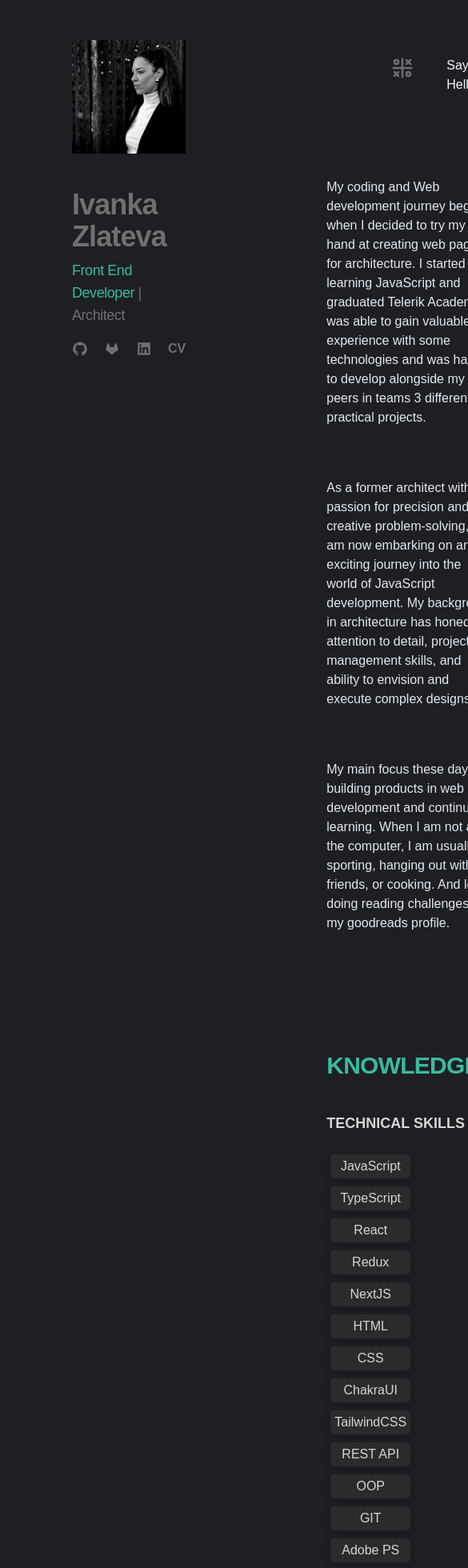
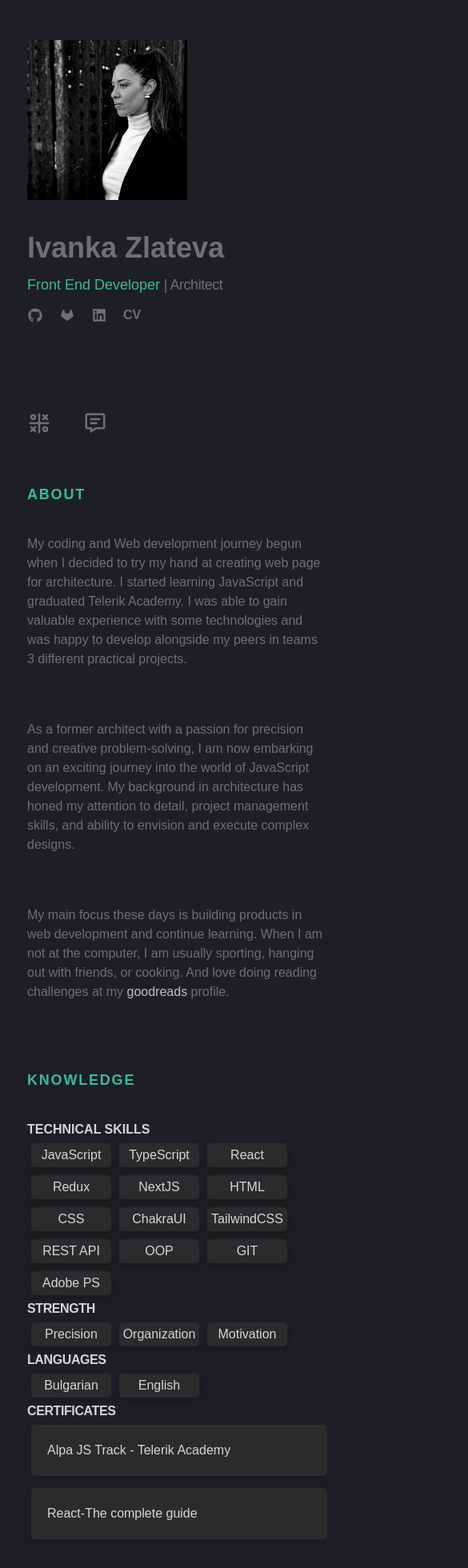
Before and after one commit to ipz06/my-portfolio, a Next.js app: page / in a window 390 px wide. Shown: the top 1960 px of the page at 80% size, 585 px wide, since content can reach past the window. Built offline with nearby package versions, Linux system fonts and the light colour scheme.

Commit message:
Work on responsiveness

```diff
--- a/src/app/about/page.tsx
+++ b/src/app/about/page.tsx
@@ -2,25 +2,31 @@ import Link from "next/link";
 
 export default function About () {
     return (
-        <div className="my-16" id='about'>
-             <p className="mb-4 text-slate-200">
+        <section id='about' className="mb-16 scroll-mt-16 md:mb-24 lg:mb-36 lg:scroll-mt-24" >
+            <div className="sticky top-0 z-20 -mx-6 mb-4 w-screen px-6 py-5 backdrop-blur md:-mx-12 md:px-12 lg:sr-only lg:relative lg:top-auto lg:mx-auto lg:w-full lg:px-0 lg:py-0 lg:opacity-0">
+                <h2 className="text-[#3BBA9C] text-lg font-bold tracking-widest lg:sr-only">ABOUT</h2>
+            </div>
+            <div>
+                <p className="mb-4 text-[#707070]">
                 My coding and Web development journey begun when I decided to try my hand at creating web page for architecture.
                 I started learning JavaScript and graduated Telerik Academy.  I was able to gain valuable experience with some <a href='#skills'>technologies </a>
                 and was happy to develop alongside my peers in teams 3 different practical projects.
                 </p>
-            <p className="my-16 text-slate-200">
+                <p className="my-16 text-[#707070]">
                 As a former architect with a passion for precision and creative problem-solving,
                 I am now embarking on an exciting journey into the world of JavaScript development.
                 My background in architecture has honed my attention to detail, project management skills,
                 and ability to envision and execute complex designs.
                 </p>
-            <p className="my-16 text-slate-200">
+                <p className="my-16 text-[#707070]">
                 My main focus these days is building products in web development and continue learning.
                 When I am not at the computer, I am usually sporting,
                 hanging out with friends, or cooking. And love doing reading
-            challenges at my <Link href='https://www.goodreads.com/' className="hover:text-[#3BBA9C] ">goodreads</Link> profile.
+                challenges at my <Link href='https://www.goodreads.com/' className="text-[#bebebe] hover:text-[#3BBA9C] ">goodreads</Link> profile.
                 </p>
+            </div>
 
-        </div>
+
+        </section>
     )
 }
--- a/src/app/contact/page.tsx
+++ b/src/app/contact/page.tsx
@@ -4,9 +4,12 @@ import { MdEmail } from "react-icons/md";
 
 export default function Contact() {
 return (
-    <div id='contact'>
-        <h1 className="text-3xl font-bold tracking-tight text-[#3BBA9C] py-5">CONTACT</h1>
-        <div className='flex flex-row justify-between m-1 p-3'>
+    <section id='contact'>
+        <div className='sticky top-0 z-20 -mx-6 mb-4 w-screen px-6 py-5 backdrop-blur md:-mx-12 md:px-12 lg:sr-only lg:relative lg:top-auto lg:mx-auto lg:w-full lg:px-0 lg:py-0 lg:opacity-0'>
+            <h2 className='text-[#3BBA9C] text-lg font-bold tracking-widest lg:sr-only'>CONTACT</h2>
+        </div>
+        <h1 className="text-3xl font-bold tracking-widest text-[#3BBA9C] py-5 lg:pb-5 sr-only sm:not-sr-only">CONTACT</h1>
+        <div className='flex flex-row justify-between m-1 p-3 gap-4 lg:text-base sm:text-sm sm:tracking-tighter lg:tracking-normal'>
         <div className='text-slate-100'>
             <div className='p-2'>
                 <FaHome />
@@ -14,12 +17,12 @@ return (
 
             <p>Sofia</p>
         </div>
-        <div className='text-slate-100'>
+        <div className='text-slate-100 '>
             <div className='p-2 pl-14'>
                 <IoIosPhonePortrait/>
             </div>
 
-            <p>+359 885 29 39 06</p>
+            <p>+359885293906</p>
         </div>
         <div className='text-slate-100'>
             <div className='p-2 pl-16'>
@@ -28,7 +31,7 @@ return (
             <p>it.vania.9@gmail.com</p>
         </div>
     </div>
-    </div>
+    </section>
 
 )
 };
--- a/src/app/education/page.tsx
+++ b/src/app/education/page.tsx
@@ -3,8 +3,11 @@ import style from '../ui/card.module.css'
 export default function Education () {
 
     return (
-        <div className='flex flex-col py-10' id='education'>
-            <h1 className="text-3xl font-bold tracking-tight text-[#3BBA9C] py-10">EDUCATION</h1>
+        <section className='mb-16 scroll-mt-16 md:mb-24 lg:mb-36 lg:scroll-mt-24' id='education'>
+            <div className='sticky top-0 z-20 -mx-6 mb-4 w-screen px-6 py-5 backdrop-blur md:-mx-12 md:px-12 lg:sr-only lg:relative lg:top-auto lg:mx-auto lg:w-full lg:px-0 lg:py-0 lg:opacity-0'>
+                <h2 className='text-[#3BBA9C] text-lg font-bold tracking-widest lg:sr-only'>EDUCATION</h2>
+            </div>
+            <h1 className="text-3xl font-bold tracking-widest text-[#3BBA9C] py-5 lg:pb-5 sr-only sm:not-sr-only">EDUCATION</h1>
             <div className={style.card}>
                 <h3 className="font-bold text-[#d6d6d6] py-1">Alpha JavaScript Track</h3>
                 <div className='flex flex-row justify-between text-[#d6d6d6]'>
@@ -26,7 +29,12 @@ export default function Education () {
                 <span className='italic'>09.2008 - 05.2013</span>
                 </div>
             </div>
-            <h2 className="text-3xl font-bold tracking-tight text-[#3BBA9C] py-10">EXPERIENCE</h2>
+
+            <div>
+                <div className='sticky top-0 z-20 -mx-6 mb-4 w-screen px-6 py-5 backdrop-blur md:-mx-12 md:px-12 lg:sr-only lg:relative lg:top-auto lg:mx-auto lg:w-full lg:px-0 lg:py-0 lg:opacity-0'>
+                    <h2 className='text-[#3BBA9C] text-lg font-bold tracking-widest lg:sr-only'>EXPERIENCE</h2>
+                </div>
+            <h2 className="text-3xl font-bold tracking-widest text-[#3BBA9C] py-5 lg:py-5 sr-only sm:not-sr-only">EXPERIENCE</h2>
             <div className={style.card}>
                 <h3 className="font-bold text-[#d6d6d6] py-1">Frontend Developer</h3>
                 <div className='flex flex-row justify-between text-[#d6d6d6] py-1'>
@@ -62,6 +70,8 @@ export default function Education () {
                     <li>- Prepared presentation materials for clients - drawings and visualizations</li>
                 </ul>
             </div>
-        </div>
+            </div>
+
+        </section>
     )
 };
--- a/src/app/page.tsx
+++ b/src/app/page.tsx
@@ -10,34 +10,40 @@ import Contact from './contact/page';
 import Link from 'next/link';
 import Projects from './projects/page';
 import { TbTicTac } from "react-icons/tb";
+import { BiMessageDetail } from "react-icons/bi";
+
 
 
 export default function Home() {
 
   return (
-    <div className='flex w-full '>
-      <div className='flex flex-row gap-4 justify-between w-full min-h-screen bg-[#1E1F24]'>
-        <header className='flex flex-col w-full'>
-        <aside className='lg:sticky lg:top-0 lg:flex lg:flex-col lg:py-5 lg:px-20 lg:w-full bg-[#1E1F24]'>
-          <div className='flex flex-col justify-center px-20'>
+    <div className='flex w-full font-sans min-h-screen mx-auto max-w-screen-xl bg-[#1E1F24] px-6 md:px-12 lg:px-24 lg:py-0 md:py-10'>
+      <div className='lg:flex lg:justify-between lg:gap-4'>
+        <header className='lg:sticky lg:top-0 lg:flex lg:max-h-screen lg:flex-col lg:justify-between lg:w-1/2 lg:py-12'>
+        <aside>
+          <div className=''>
             <Image
             className='py-10'
             src='/profile.JPG'
             width={200}
             height={100}
+            objectFit='cover'
             alt='Profile image'/>
 
-            <h1 className="text-4xl font-bold tracking-tight text-[#707070] sm:text-5xl py-1">
-              <span><a>Ivanka Zlateva</a></span>
+            <h1 className="font-bold tracking-normal text-[#707070] text-4xl sm:text-5xl">
+              <a href='/'>Ivanka Zlateva</a>
             </h1>
-            <span>
-              <h2 className="text-lg font-medium tracking-tight text-[#3BBA9C] sm:text-xl py-1">
-                  Front End Developer<span className="text-lg font-medium tracking-tight text-[#707070] sm:text-xl py-1"> | Architect</span>
-              </h2>
 
-            </span>
+            <h2 className="mt-3 text-lg font-medium tracking-normal text-[#3BBA9C] sm:text-xl">
+                Front End Developer<span className="text-lg font-medium tracking-tight text-[#707070] sm:text-xl"> | Architect</span>
+            </h2>
 
-            <span className='flex flex-row justify-start justify-items-center items-center my-2 gap-5 py-1 text-[#707070]'>
+
+
+            <ul
+            className='flex flex-row items-center my-2 gap-5 py-1 text-[#707070]'
+            aria-label='Social media'
+            >
               <Link href='https://github.com/ipz06' className='hover:text-slate-200'>
                 <AiFillGithub size={20} />
               </Link>
@@ -53,9 +59,9 @@ export default function Home() {
                 <h1 className='font-bold text-l hover:text-slate-200'>CV</h1>
               </Link>
 
-            </span>
+            </ul>
             </div>
-            <nav className='nav hidden lg:block mx-20'>
+            <nav className='nav hidden lg:block'>
               <ul className='my-5 w-max'>
                 {navMenu.map(el => <li key={el.ref}><a className='group flex items-center py-3 active' href={el.ref}>
                     <span className='nav-indicator mr-4 h-px w-8 bg-[#707070] transition-all group-hover:w-16 group-hover:bg-slate-200 group-focus-visible:w-16 group-focus-visible:bg-slate-200 motion-reduce:transition-none' >
@@ -63,25 +69,25 @@ export default function Home() {
                     <span className='nav-text text-xs font-bold uppercase tracking-widest text-[#707070] group-hover:text-slate-200 group-focus-visible:text-slate-200'>
                       {el.name}
                     </span>
-                  </a></li>)}
+                  </a></li>
+                )}
               </ul>
             </nav>
         </aside>
         </header>
-        <main className="flex flex-col py-5 px-20 bg-[#1E1F24] w-full">
-          <div id='extra' className='flex flex-row justify-start gap-10 px-20 py-10 text-[#707070] hover:text-[#3BBA9C]'>
+        <main className="pt-24 lg:w-1/2  bg-[#1E1F24] lg:py-20">
+          <div id='extra' className='flex flex-row lg:justify-center sm:justify-start gap-10 lg:px-20 pb-10 text-[#707070]'>
             {/* <button>Dark/Light Mode</button> */}
             <Link
             href='https://tic-tac-toe-rho.vercel.app/'
-            className='hover:animate-spin'>
+            className='hover:animate-spin  hover:text-[#3BBA9C]'>
               <TbTicTac size={30}/>
             </Link>
-
             <Link
             href='/sayHello'
-            className='text-slate-100'
+            className=' hover:text-[#3BBA9C]'
             >
-              <p>Say Hello</p>
+              <BiMessageDetail size={30}/>
             </Link>
           </div>
           <About />
--- a/src/app/projects/page.tsx
+++ b/src/app/projects/page.tsx
@@ -11,11 +11,17 @@ export default function Projects () {
     const [isProjectHovered, setIsProjectHovered] = useState(false)
 
     return (
-        <div id='projects'>
-            <h1 className="text-3xl font-bold tracking-tight text-[#3BBA9C] py-5">PROJECTS</h1>
+        <section id='projects' className='mb-16 scroll-mt-16 md:mb-24 lg:mb-36 lg:scroll-mt-24'>
+            <div className='sticky top-0 z-20 -mx-6 mb-4 w-screen px-6 py-5 backdrop-blur md:-mx-12 md:px-12 lg:sr-only lg:relative lg:top-auto lg:mx-auto lg:w-full lg:px-0 lg:py-0 lg:opacity-0'>
+                <h2 className='text-[#3BBA9C] text-lg font-bold tracking-widest lg:sr-only'>PROJECTS</h2>
+            </div>
+            <h1 className="text-3xl font-bold tracking-widest text-[#3BBA9C] py-5 lg:pb-5 sr-only sm:not-sr-only">PROJECTS</h1>
             <Link
-            href='https://gitlab.com/ipz06/learningtasks'>
-                <div className={style.card} onMouseEnter={() => setIsProjectHovered(true)} onMouseLeave={() => setIsProjectHovered(false)}>
+            href='https://gitlab.com/ipz06/learningtasks'
+            onMouseEnter={() => setIsProjectHovered(true)}
+            onMouseLeave={() => setIsProjectHovered(false)}
+            >
+                <div className={style.card} >
                     <div className='flex flex-row gap-2 items-center'>
                         <h3 className="font-bold text-[#d6d6d6] py-1">Learning Course</h3>
                         <p className="font-bold text-[#d6d6d6] py-1" onMouseEnter={() => setIsProjectHovered(true)} onMouseLeave={() => setIsProjectHovered(false)}>
@@ -212,6 +218,6 @@ export default function Projects () {
             </div>
 
 
-        </div>
+        </section>
     )
 };
--- a/src/app/skills/page.tsx
+++ b/src/app/skills/page.tsx
@@ -4,9 +4,12 @@ import Link from 'next/link'
 export default function Skills () {
 
     return (
-        <div id='knowledge'>
-            <h1 className="text-3xl font-bold tracking-tight text-[#3BBA9C] py-5">KNOWLEDGE</h1>
-            <h3 className='text-lg font-bold text-[#d6d6d6] py-5'>TECHNICAL SKILLS</h3>
+        <section id='knowledge' className='mb-16 scroll-mt-16 md:mb-24 lg:mb-36 lg:scroll-mt-24'>
+            <div className='sticky top-0 z-20 -mx-6 mb-4 w-screen px-6 py-5 backdrop-blur md:-mx-12 md:px-12 lg:sr-only lg:relative lg:top-auto lg:mx-auto lg:w-full lg:px-0 lg:py-0 lg:opacity-0'>
+                <h2 className='text-[#3BBA9C] text-lg font-bold tracking-widest lg:sr-only'>KNOWLEDGE</h2>
+            </div>
+            <h1 className="text-3xl font-bold tracking-widest text-[#3BBA9C] py-5 sr-only sm:not-sr-only">KNOWLEDGE</h1>
+            <h3 className='lg:text-lg font-bold text-[#d6d6d6] lg:py-5 sm:text-xs sm:pb-5'>TECHNICAL SKILLS</h3>
             <div className="flex flex-row flex-wrap  text-[#d6d6d6]">
                 <p className={styles.smallCard}>JavaScript</p>
                 <p className={styles.smallCard}>TypeScript</p>
@@ -22,25 +25,25 @@ export default function Skills () {
                 <p className={styles.smallCard}>GIT</p>
                 <p className={styles.smallCard}>Adobe PS</p>
             </div>
-            <h2 className="text-xl font-bold tracking-tight text-[#d6d6d6] sm:text-lg py-5">STRENGTH</h2>
+            <h2 className="lg:text-xl font-bold tracking-tight text-[#d6d6d6] sm:text-xs lg:py-5 sm:py-5">STRENGTH</h2>
             <div className="flex flex-row flex-wrap text-[#d6d6d6]">
                 <p className={styles.smallCard}>Precision</p>
                 <p className={styles.smallCard}>Organization</p>
                 <p className={styles.smallCard}>Motivation</p>
             </div>
-            <h2 className="text-xl font-bold tracking-tight text-[#d6d6d6] sm:text-lg py-5">LANGUAGES</h2>
+            <h2 className="lg:text-xl font-bold tracking-tight text-[#d6d6d6] sm:text-xs lg:py-5 sm:py-5">LANGUAGES</h2>
             <div className="flex flex-row flex-wrap text-[#d6d6d6]">
                 <p className={styles.smallCard}>Bulgarian</p>
                 <p className={styles.smallCard}>English</p>
             </div>
-            <h2 className="text-xl font-bold tracking-tight text-[#d6d6d6] sm:text-lg py-5">CERTIFICATES</h2>
-            <div className="flex flex-row flex-wrap text-[#d6d6d6]">
+            <h2 className="lg:text-xl font-bold tracking-tight text-[#d6d6d6] sm:text-xs lg:py-5 sm:py-3">CERTIFICATES</h2>
+            <div className="flex flex-col text-[#d6d6d6] ">
                 <Link
                 href='https://drive.google.com/drive/folders/1eLymQubGk14iR5aaORzxIZ3lb4s1SX3q'>
                     <div className={styles.card}><p>Alpa JS Track - Telerik Academy</p></div>
                 </Link>
                 <p className={styles.card}>React-The complete guide</p>
             </div>
-        </div>
+        </section>
     )
 };
--- a/src/app/ui/card.module.css
+++ b/src/app/ui/card.module.css
@@ -2,7 +2,7 @@
     display: flex;
     flex-direction: column;
     margin: 5px;
-    margin-bottom: 30px;
+    margin-bottom: 10px;
     padding: 20px;
     width: 100%;
     background-color: rgb(43, 43, 43);
--- a/src/app/ui/data.ts
+++ b/src/app/ui/data.ts
@@ -10,7 +10,7 @@ export const feedback: Feedback[] = [
         id: 'mate00',
         name: 'Vladislav Pantaleev',
         text: '"Vanya consistently exhibits a high level of proficiency with JavaScript programming. She contributes thoughtful ideas to group discussions and works well with our team to find solutions to problems. She is an invaluable asset to any project she is a part of because of her commitment and attention to detail. She will undoubtedly keep doing well in programming and exert significant influence in the industry."',
-        mate: '/Telerik Academy, Alpha JS Track, Buddy Group'
+        mate: '/Telerik Academy, Alpha JS Track, Buddy Group/'
     },
     {
         id: 'mate01',
--- a/src/app/voice/page.tsx
+++ b/src/app/voice/page.tsx
@@ -4,13 +4,16 @@ import styles from '../ui/card.module.css';
 export default function Voice () {
 
     return (
-        <div id='voice'>
+        <section className='mb-16 scroll-mt-16 md:mb-24 lg:mb-36 lg:scroll-mt-24'  id='voice'>
+             <div className='sticky top-0 z-20 -mx-6 mb-4 w-screen px-6 py-5 backdrop-blur md:-mx-12 md:px-12 lg:sr-only lg:relative lg:top-auto lg:mx-auto lg:w-full lg:px-0 lg:py-0 lg:opacity-0'>
+                <h2 className='text-[#3BBA9C] text-lg font-bold tracking-widest lg:sr-only'>TEAMMATE`S VOICE</h2>
+            </div>
 
-            <h2 className="text-3xl font-bold tracking-tight text-[#3BBA9C] py-10">TEAMMATE`S VOICE</h2>
+            <h1 className="text-3xl font-bold tracking-widest text-[#3BBA9C] py-5 lg:pb-5 sr-only sm:not-sr-only">TEAMMATE`S VOICE</h1>
             <ul>
                 {feedback.map(mate => <li key={mate.id} className={styles.card}> {mate.text} <h3 className="font-bold text-[#d6d6d6] py-5">{mate.name} </h3><span className="italic text-[#d6d6d6]">{mate.mate}</span></li>)}
             </ul>
 
-        </div>
+        </section>
     )
 }
```
Also changed, not shown: src/app/sayHello/form.css (+17 -19 lines). Lines whose indentation alone changed are shown as unchanged.
